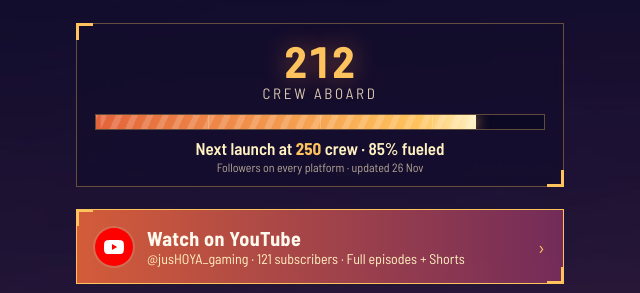
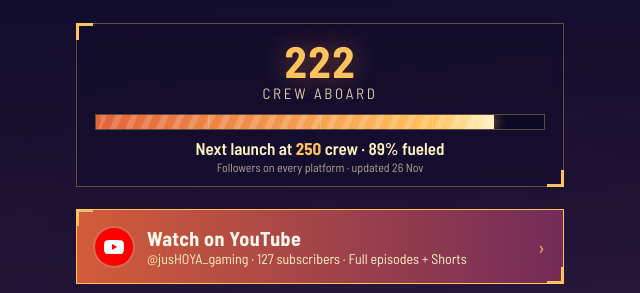
Before and after one commit to JusHoya/jushoya.github.io, a plain HTML site: page index.html in a window 1280 px wide. Shown: the part 302-595 px from the top of the page, 320-960 px from the left. Drawn offline with Linux system fonts and the light colour scheme.

Commit message:
Update link page

```diff
--- a/index.html
+++ b/index.html
@@ -58,12 +58,12 @@ transparent 6px 14px);animation:flow 1.2s linear infinite}
 <p class="tag">Aerospace engineer plays GTA 6 and space games</p>
 <p class="pledge">🚀 Road to 100K: when the YouTube channel hits 100,000 subscribers, the whole AI video-editing kit goes free and open source.</p>
 <section class="crew" aria-label="Crew count">
-<p class="crew-n"><b>212</b> crew aboard</p>
-<div class="fuel" role="progressbar" aria-label="Fuel to the next launch" aria-valuemin="0" aria-valuemax="250" aria-valuenow="212"><span style="width:84.8%"></span><i></i><i></i><i></i></div>
-<p class="crew-next">Next launch at <b>250</b> crew · 85% fueled</p>
+<p class="crew-n"><b>222</b> crew aboard</p>
+<div class="fuel" role="progressbar" aria-label="Fuel to the next launch" aria-valuemin="0" aria-valuemax="250" aria-valuenow="222"><span style="width:88.8%"></span><i></i><i></i><i></i></div>
+<p class="crew-next">Next launch at <b>250</b> crew · 89% fueled</p>
 <p class="crew-fine">Followers on every platform · updated 26 Nov</p>
 </section>
-<a class="btn primary" href="https://www.youtube.com/@jusHOYA_gaming" rel="me noopener"><span class="ic" style="background:#FF0000"><svg aria-hidden="true" xmlns="http://www.w3.org/2000/svg" viewBox="0 0 24 24"><path fill="currentColor" d="M23.498 6.186a3.016 3.016 0 0 0-2.122-2.136C19.505 3.545 12 3.545 12 3.545s-7.505 0-9.377.505A3.017 3.017 0 0 0 .502 6.186C0 8.07 0 12 0 12s0 3.93.502 5.814a3.016 3.016 0 0 0 2.122 2.136c1.871.505 9.376.505 9.376.505s7.505 0 9.377-.505a3.015 3.015 0 0 0 2.122-2.136C24 15.93 24 12 24 12s0-3.93-.502-5.814zM9.545 15.568V8.432L15.818 12l-6.273 3.568z"/></svg></span><span class="txt"><span class="lab">Watch on YouTube</span><span class="sub">@jusHOYA_gaming · 121 subscribers · Full episodes + Shorts</span></span><span class="arrow" aria-hidden="true">›</span></a>
+<a class="btn primary" href="https://www.youtube.com/@jusHOYA_gaming" rel="me noopener"><span class="ic" style="background:#FF0000"><svg aria-hidden="true" xmlns="http://www.w3.org/2000/svg" viewBox="0 0 24 24"><path fill="currentColor" d="M23.498 6.186a3.016 3.016 0 0 0-2.122-2.136C19.505 3.545 12 3.545 12 3.545s-7.505 0-9.377.505A3.017 3.017 0 0 0 .502 6.186C0 8.07 0 12 0 12s0 3.93.502 5.814a3.016 3.016 0 0 0 2.122 2.136c1.871.505 9.376.505 9.376.505s7.505 0 9.377-.505a3.015 3.015 0 0 0 2.122-2.136C24 15.93 24 12 24 12s0-3.93-.502-5.814zM9.545 15.568V8.432L15.818 12l-6.273 3.568z"/></svg></span><span class="txt"><span class="lab">Watch on YouTube</span><span class="sub">@jusHOYA_gaming · 127 subscribers · Full episodes + Shorts</span></span><span class="arrow" aria-hidden="true">›</span></a>
 <a class="btn" href="https://www.youtube.com/playlist?list=PLVtxhnRCtyTc" rel="me noopener"><span class="txt"><span class="lab">Start here</span><span class="sub">Channel trailer + the best first watch</span></span><span class="arrow" aria-hidden="true">›</span></a>
 <a class="btn" href="https://www.youtube.com/playlist?list=PLBUeeotoxnyM" rel="me noopener"><span class="txt"><span class="lab">GTA 6 Playthrough</span><span class="sub">Every episode in order</span></span><span class="arrow" aria-hidden="true">›</span></a>
 <a class="btn" href="gear.html" rel="me noopener"><span class="txt"><span class="lab">My setup</span><span class="sub">The cams, PC and printer behind the streams</span></span><span class="arrow" aria-hidden="true">›</span></a>
```
